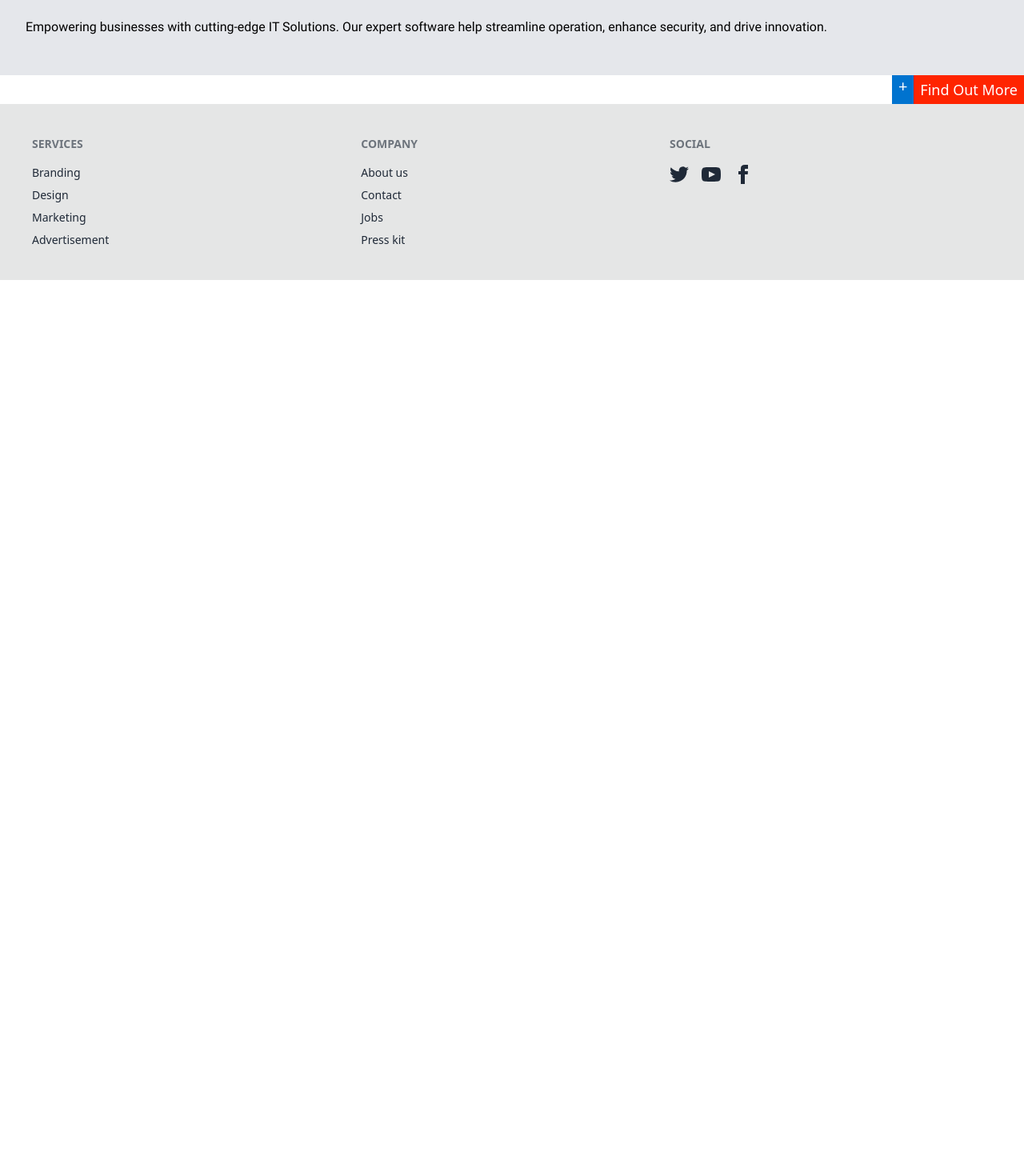
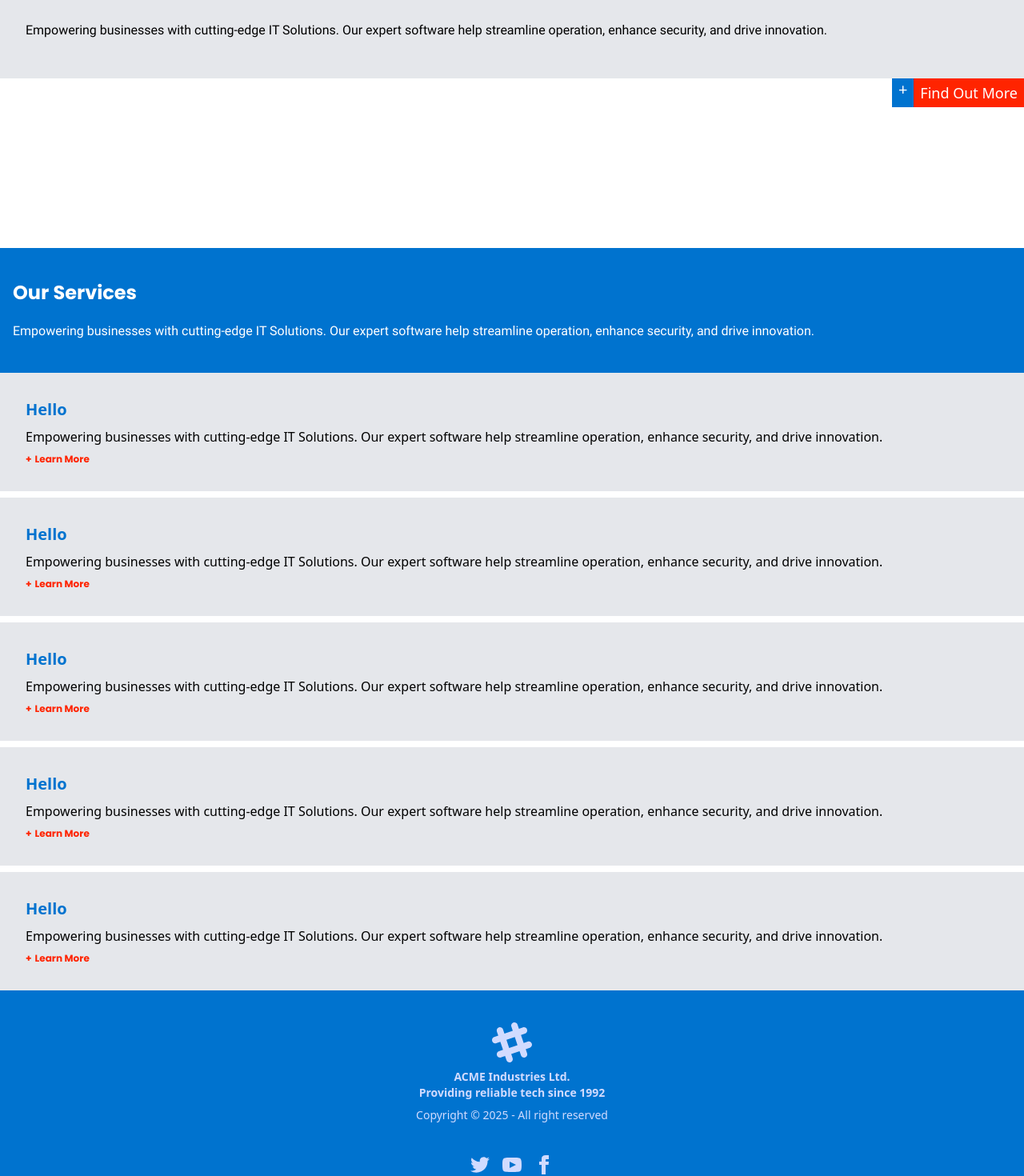
Before and after one commit to softwareNinja-888/Enterprise-Resource-Planning, a React (Vite) app in the folder ERP/: page / in a window 1280 px wide. Shown: the part 660-2130 px from the top of the page at 80% size. Before the commit the page ends 1010 px from the top, so only its background shows below. Built offline with nearby package versions, Linux system fonts and the light colour scheme.

Commit message:
Add service section

```diff
--- a/ERP/src/App.jsx
+++ b/ERP/src/App.jsx
@@ -3,14 +3,17 @@
 import { Header } from './components/content/Header'
 import { Hero } from './components/content/Hero'
 import { Footer } from './components/content/Footer'
+import { Services } from './components/content/Services'
+
 
 function App() {
 
   return (
     <>
-      <div className="bg-white">
+      <div className="bg-white flex flex-col">
         <Header/>
         <Hero/>
+        <Services/>
         <Footer/>
       </div>
     </>
--- a/ERP/src/components/content/Banner.jsx
+++ b/ERP/src/components/content/Banner.jsx
@@ -14,8 +14,8 @@
         visible: {
           opacity: 1,
           transition: {
-            delayChildren: 0.3,
-            staggerChildren: 0.5,
+            delayChildren: 0.8,
+            staggerChildren: 0.4,
           },
         },
 
--- a/ERP/src/components/content/Footer.jsx
+++ b/ERP/src/components/content/Footer.jsx
@@ -1,23 +1,90 @@
+// export function Footer(){
+//     return(
+//         <>
+//            <footer className="footer bg-base-300 text-base-content p-10">
+//               <nav>
+//                 <h6 className="footer-title">Services</h6>
+//                 <a className="link link-hover">Branding</a>
+//                 <a className="link link-hover">Design</a>
+//                 <a className="link link-hover">Marketing</a>
+//                 <a className="link link-hover">Advertisement</a>
+//               </nav>
+//               <nav>
+//                 <h6 className="footer-title">Company</h6>
+//                 <a className="link link-hover">About us</a>
+//                 <a className="link link-hover">Contact</a>
+//                 <a className="link link-hover">Jobs</a>
+//                 <a className="link link-hover">Press kit</a>
+//               </nav>
+//               <nav>
+//                 <h6 className="footer-title">Social</h6>
+//                 <div className="grid grid-flow-col gap-4">
+//                   <a>
+//                     <svg
+//                       xmlns="http://www.w3.org/2000/svg"
+//                       width="24"
+//                       height="24"
+//                       viewBox="0 0 24 24"
+//                       className="fill-current">
+//                       <path
+//                         d="M24 4.557c-.883.392-1.832.656-2.828.775 1.017-.609 1.798-1.574 2.165-2.724-.951.564-2.005.974-3.127 1.195-.897-.957-2.178-1.555-3.594-1.555-3.179 0-5.515 2.966-4.797 6.045-4.091-.205-7.719-2.165-10.148-5.144-1.29 2.213-.669 5.108 1.523 6.574-.806-.026-1.566-.247-2.229-.616-.054 2.281 1.581 4.415 3.949 4.89-.693.188-1.452.232-2.224.084.626 1.956 2.444 3.379 4.6 3.419-2.07 1.623-4.678 2.348-7.29 2.04 2.179 1.397 4.768 2.212 7.548 2.212 9.142 0 14.307-7.721 13.995-14.646.962-.695 1.797-1.562 2.457-2.549z"></path>
+//                     </svg>
+//                   </a>
+//                   <a>
+//                     <svg
+//                       xmlns="http://www.w3.org/2000/svg"
+//                       width="24"
+//                       height="24"
+//                       viewBox="0 0 24 24"
+//                       className="fill-current">
+//                       <path
+//                         d="M19.615 3.184c-3.604-.246-11.631-.245-15.23 0-3.897.266-4.356 2.62-4.385 8.816.029 6.185.484 8.549 4.385 8.816 3.6.245 11.626.246 15.23 0 3.897-.266 4.356-2.62 4.385-8.816-.029-6.185-.484-8.549-4.385-8.816zm-10.615 12.816v-8l8 3.993-8 4.007z"></path>
+//                     </svg>
+//                   </a>
+//                   <a>
+//                     <svg
+//                       xmlns="http://www.w3.org/2000/svg"
+//                       width="24"
+//                       height="24"
+//                       viewBox="0 0 24 24"
+//                       className="fill-current">
+//                       <path
+//                         d="M9 8h-3v4h3v12h5v-12h3.642l.358-4h-4v-1.667c0-.955.192-1.333 1.115-1.333h2.885v-5h-3.808c-3.596 0-5.192 1.583-5.192 4.615v3.385z"></path>
+//                     </svg>
+//                   </a>
+//                 </div>
+//               </nav>
+//             </footer>
+//         </>
+//     )
+// }
+
+import { Logo } from '../ui/Logo';
+
 export function Footer(){
-    return(
+  return (
     <>
-           <footer className="footer bg-base-300 text-base-content p-10">
+      <footer className="footer footer-center bg-secondary text-primary-content p-10">
+  <aside>
+    <svg
+      width="50"
+      height="50"
+      viewBox="0 0 24 24"
+      xmlns="http://www.w3.org/2000/svg"
+      fillRule="evenodd"
+      clipRule="evenodd"
+      className="inline-block fill-current">
+      <path
+        d="M22.672 15.226l-2.432.811.841 2.515c.33 1.019-.209 2.127-1.23 2.456-1.15.325-2.148-.321-2.463-1.226l-.84-2.518-5.013 1.677.84 2.517c.391 1.203-.434 2.542-1.831 2.542-.88 0-1.601-.564-1.86-1.314l-.842-2.516-2.431.809c-1.135.328-2.145-.317-2.463-1.229-.329-1.018.211-2.127 1.231-2.456l2.432-.809-1.621-4.823-2.432.808c-1.355.384-2.558-.59-2.558-1.839 0-.817.509-1.582 1.327-1.846l2.433-.809-.842-2.515c-.33-1.02.211-2.129 1.232-2.458 1.02-.329 2.13.209 2.461 1.229l.842 2.515 5.011-1.677-.839-2.517c-.403-1.238.484-2.553 1.843-2.553.819 0 1.585.509 1.85 1.326l.841 2.517 2.431-.81c1.02-.33 2.131.211 2.461 1.229.332 1.018-.21 2.126-1.23 2.456l-2.433.809 1.622 4.823 2.433-.809c1.242-.401 2.557.484 2.557 1.838 0 .819-.51 1.583-1.328 1.847m-8.992-6.428l-5.01 1.675 1.619 4.828 5.011-1.674-1.62-4.829z"></path>
+    </svg>
+    <p className="font-bold">
+      ACME Industries Ltd.
+      <br />
+      Providing reliable tech since 1992
+    </p>
+    <p>Copyright © {new Date().getFullYear()} - All right reserved</p>
+  </aside>
   <nav>
-                <h6 className="footer-title">Services</h6>
-                <a className="link link-hover">Branding</a>
-                <a className="link link-hover">Design</a>
-                <a className="link link-hover">Marketing</a>
-                <a className="link link-hover">Advertisement</a>
-              </nav>
-              <nav>
-                <h6 className="footer-title">Company</h6>
-                <a className="link link-hover">About us</a>
-                <a className="link link-hover">Contact</a>
-                <a className="link link-hover">Jobs</a>
-                <a className="link link-hover">Press kit</a>
-              </nav>
-              <nav>
-                <h6 className="footer-title">Social</h6>
     <div className="grid grid-flow-col gap-4">
       <a>
         <svg
--- /dev/null
+++ b/ERP/src/components/content/Services.jsx
@@ -0,0 +1,26 @@
+import React, { useState } from "react";
+import {ServiceCard} from '../ui/ServiceCard'
+
+
+export function Services(){
+	return (
+		<>
+			<div>
+				<div className="flex flex-col bg-secondary text-white mt-44 px-4 py-10 gap-5">
+					<div className="text-2xl font-poppins">Our Services</div>
+					<div className="font-roboto">
+						Empowering businesses with cutting-edge IT Solutions. Our expert software help streamline operation, enhance security, and drive innovation.
+					</div>
+				</div>
+				<div className="flex flex-col gap-2">
+					<ServiceCard/>
+					<ServiceCard/>
+					<ServiceCard/>
+					<ServiceCard/>
+					<ServiceCard/>
+
+				</div>
+			</div>
+		</>
+		)
+}
--- a/ERP/src/components/ui/Logo.jsx
+++ b/ERP/src/components/ui/Logo.jsx
@@ -1,7 +1,7 @@
-export function Logo(){
+export function Logo({theme='secondary'}){
 	return (
-		<div className="navbar-start border-4 border-secondary w-32 flex justify-center">
-            <a className="btn btn-ghost text-xl font-poppins text-secondary">EPS</a>
+		<div className={`navbar-start border-4 border-${theme} w-32 flex justify-center px-8 py-3`}>
+            <a className={`text-xl font-poppins text-${theme}`}>EPS</a>
         </div>
 	)
 }
--- a/ERP/src/components/ui/Menu.jsx
+++ b/ERP/src/components/ui/Menu.jsx
@@ -61,13 +61,13 @@
         <img src={ close } onClick={() => setMenuOpen(false)} className="absolute top-10 right-10 text-2xl w-5" />
 
         {/* Links */}
-        <nav className="flex flex-col space-y-4 text-lg text-fontColor font-poppins items-center">
-          <div onClick={()=>{handleNavigation("/pages/blog")}} className="dark:text-white hover:underline">Blogs</div>
-          <div onClick={()=>{handleNavigation("/pages/events")}}className="dark:text-white hover:underline">Events</div>
-          <div onClick={()=>{handleNavigation("/pages/donate")}} className="dark:text-white hover:underline">Donate</div>
-          <div onClick={()=>{handleNavigation("/aboutus")}} className="dark:text-white hover:underline">About Us</div>
-          <div onClick={()=>{handleNavigation("/pages/churches")}} className="dark:text-white hover:underline">Churches</div>
-          <div onClick={()=>{handleNavigation("/signup")}} className='dark:text-white'>Login/SignUp</div>
+        <nav className="flex flex-col space-y-4 text-lg text-black font-poppins items-center">
+          <div onClick={()=>{handleNavigation("/pages/blog")}} className=" hover:underline">Blogs</div>
+          <div onClick={()=>{handleNavigation("/pages/events")}}className=" hover:underline">Events</div>
+          <div onClick={()=>{handleNavigation("/pages/donate")}} className=" hover:underline">Donate</div>
+          <div onClick={()=>{handleNavigation("/aboutus")}} className=" hover:underline">About Us</div>
+          <div onClick={()=>{handleNavigation("/pages/churches")}} className=" hover:underline">Churches</div>
+          <div onClick={()=>{handleNavigation("/signup")}} className=''>Login/SignUp</div>
 {/*            {IsLoggedIn ? <div onClick={()=>{handleNavigation(`profile/${ActiveUser}`)}}>Profile</div>:
                           <>
                             <div onClick={()=>{handleNavigation("/signup")}}>Login/SignUp</div>
--- /dev/null
+++ b/ERP/src/components/ui/ServiceCard.jsx
@@ -0,0 +1,23 @@
+import { motion } from 'framer-motion';
+
+export function ServiceCard ({ title, description, icon }) {
+  return (
+    <motion.div
+      initial={{ opacity: 0, y: 50 }}
+      whileInView={{ opacity: 1, y: 0 }}
+      transition={{ duration: 0.6, ease: 'easeOut' }}
+      viewport={{ once: true, amount: 0.2 }}
+      className="bg-gray-200 w-screen shadow-xlr text-black"
+    >
+    	<div className="card-body">
+    		<h3 className="card-title text-secondary">Hello</h3>
+		    <p className="text-black">Empowering businesses with cutting-edge IT Solutions. Our expert software help streamline operation, enhance security, and drive innovation.
+		    </p>
+		    <div className="flex text-main font-poppins text-xs gap-1">
+		    	<div className="self-end">+</div>
+		    	<div>Learn More</div>
+		    </div>
+    	</div>
+    </motion.div>
+  );
+};
```
Lines whose indentation alone changed are shown as unchanged.
